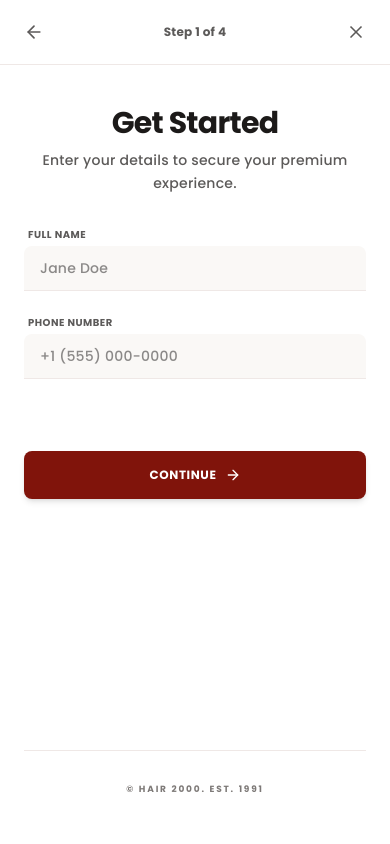
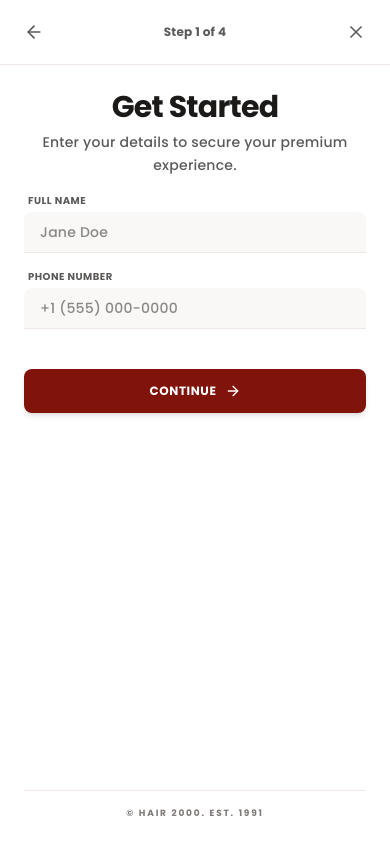
Before and after one commit to nayem-ads/hair-2000, a React (Vite) app: page / in a window 390 px wide. Both pictures are taken after a click on the button "BOOK MY APPOINTMENT". Built offline with nearby package versions, Linux system fonts and the light colour scheme; no server answers.

Commit message:
Fix timezone offsets on calendar UI and reduce vertical spacing on mobile lead page

```diff
--- a/src/App.tsx
+++ b/src/App.tsx
@@ -128,12 +128,14 @@ export default function App() {
     const userId = booking.stylist ? stylistToUserMap[booking.stylist.id] : undefined;
 
     const humanTime = new Date(slot).toLocaleTimeString("en-US", {
+      timeZone: "America/Los_Angeles",
       hour: "numeric",
       minute: "2-digit",
       hour12: true,
     });
 
-    const humanDateStr = date.toLocaleDateString("en-US", {
+    const humanDateStr = new Date(slot).toLocaleDateString("en-US", {
+      timeZone: "America/Los_Angeles",
       weekday: "short",
       month: "short",
       day: "numeric",
--- a/src/components/CustomerInfoScreen.tsx
+++ b/src/components/CustomerInfoScreen.tsx
@@ -62,9 +62,9 @@ export default function CustomerInfoScreen({
         </header>
 
         {/* Main Content */}
-        <main className="flex-1 px-6 pt-10 pb-12 flex flex-col justify-between">
-          <div className="space-y-8">
-            <div className="text-center space-y-2">
+        <main className="flex-1 px-6 pt-6 pb-6 flex flex-col justify-between">
+          <div className="space-y-4">
+            <div className="text-center space-y-1.5">
               <h2 className="font-serif text-3xl font-bold tracking-tight text-[#1c1a19]">
                 Get Started
               </h2>
@@ -75,13 +75,13 @@ export default function CustomerInfoScreen({
 
             {/* Error badge */}
             {error && (
-              <div className="bg-[#ffdad6] text-[#80140b] text-xs font-bold py-2.5 px-4 rounded-lg text-center">
+              <div className="bg-[#ffdad6] text-[#80140b] text-xs font-bold py-2 px-4 rounded-lg text-center">
                 {error}
               </div>
             )}
 
             {/* Form */}
-            <form onSubmit={handleSubmit} className="space-y-6">
+            <form onSubmit={handleSubmit} className="space-y-4">
               {/* Name Field */}
               <div className="space-y-1">
                 <label
@@ -96,7 +96,7 @@ export default function CustomerInfoScreen({
                   value={name}
                   onChange={(e) => setName(e.target.value)}
                   placeholder="Jane Doe"
-                  className="w-full border-b border-[#efe8e6] focus:border-[#80140b] py-3 px-4 outline-none transition-all text-sm bg-[#faf8f6] rounded-t-lg font-medium"
+                  className="w-full border-b border-[#efe8e6] focus:border-[#80140b] py-2.5 px-4 outline-none transition-all text-sm bg-[#faf8f6] rounded-t-lg font-medium"
                   required
                 />
               </div>
@@ -115,16 +115,16 @@ export default function CustomerInfoScreen({
                   value={phone}
                   onChange={(e) => setPhone(e.target.value)}
                   placeholder="+1 (555) 000-0000"
-                  className="w-full border-b border-[#efe8e6] focus:border-[#80140b] py-3 px-4 outline-none transition-all text-sm bg-[#faf8f6] rounded-t-lg font-medium"
+                  className="w-full border-b border-[#efe8e6] focus:border-[#80140b] py-2.5 px-4 outline-none transition-all text-sm bg-[#faf8f6] rounded-t-lg font-medium"
                   required
                 />
               </div>
 
-              {/* Push button to bottom */}
-              <div className="pt-12">
+              {/* Push button right under fields */}
+              <div className="pt-6">
                 <button
                   type="submit"
-                  className="w-full bg-[#80140b] text-white py-4 px-6 rounded-lg font-bold uppercase tracking-wider text-xs flex items-center justify-center gap-2 hover:bg-[#680f08] transition-colors shadow-md"
+                  className="w-full bg-[#80140b] text-white py-3.5 px-6 rounded-lg font-bold uppercase tracking-wider text-xs flex items-center justify-center gap-2 hover:bg-[#680f08] transition-colors shadow-md"
                 >
                   <span>Continue</span>
                   <ArrowRight className="w-4 h-4" />
@@ -134,7 +134,7 @@ export default function CustomerInfoScreen({
           </div>
 
           {/* Bottom Watermark Footer */}
-          <footer className="text-center pt-8 border-t border-[#efe8e6]">
+          <footer className="text-center pt-4 border-t border-[#efe8e6]">
             <p className="text-[9px] font-bold tracking-[0.2em] text-[#7d7977] uppercase">
               © Hair 2000. Est. 1991
             </p>
--- a/src/components/DateTimeSelectScreen.tsx
+++ b/src/components/DateTimeSelectScreen.tsx
@@ -150,17 +150,33 @@ export default function DateTimeSelectScreen({
       });
   }, [currentMonth, currentYear, selectedService, selectedStylist]);
 
-  // Helper to format ISO slot string to 12-hour format
+  // Helper to format ISO slot string to 12-hour format strictly in America/Los_Angeles timezone
   const formatSlotTime = (isoString: string) => {
     try {
       const date = new Date(isoString);
       return date.toLocaleTimeString("en-US", {
+        timeZone: "America/Los_Angeles",
         hour: "numeric",
         minute: "2-digit",
         hour12: true,
       });
     } catch (e) {
       return isoString;
+    }
+  };
+
+  // Helper to extract slot hour in America/Los_Angeles timezone
+  const getLAHour = (isoString: string): number => {
+    try {
+      const date = new Date(isoString);
+      const formatter = new Intl.DateTimeFormat("en-US", {
+        timeZone: "America/Los_Angeles",
+        hour: "numeric",
+        hour12: false,
+      });
+      return parseInt(formatter.format(date));
+    } catch (e) {
+      return new Date(isoString).getHours();
     }
   };
 
@@ -177,13 +193,11 @@ export default function DateTimeSelectScreen({
   const daySlots = slotsByDate[formattedDate]?.slots || [];
 
   const morningSlots = daySlots.filter((slotStr) => {
-    const date = new Date(slotStr);
-    return date.getHours() < 12;
+    return getLAHour(slotStr) < 12;
   });
 
   const afternoonSlots = daySlots.filter((slotStr) => {
-    const date = new Date(slotStr);
-    return date.getHours() >= 12;
+    return getLAHour(slotStr) >= 12;
   });
 
   return (
```
